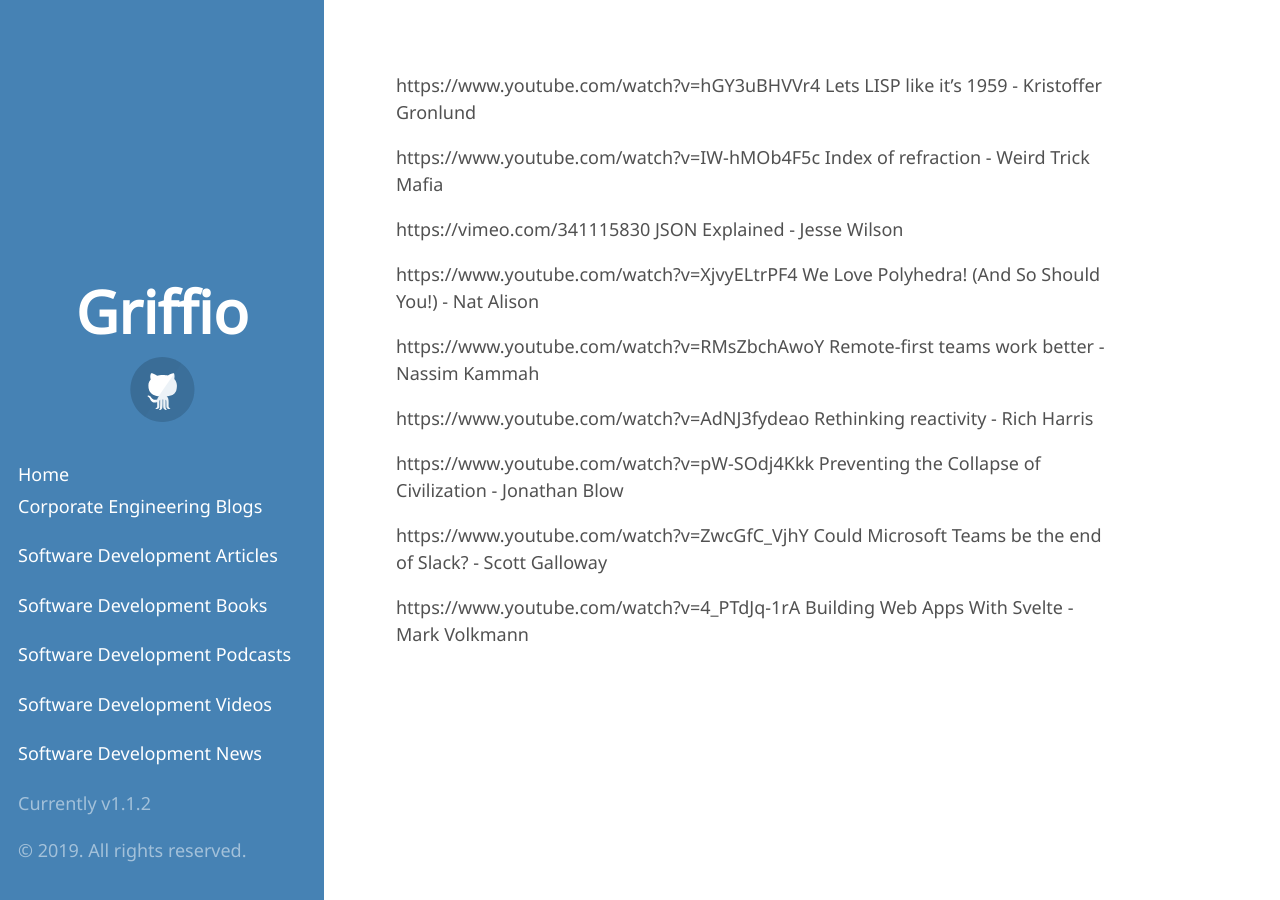
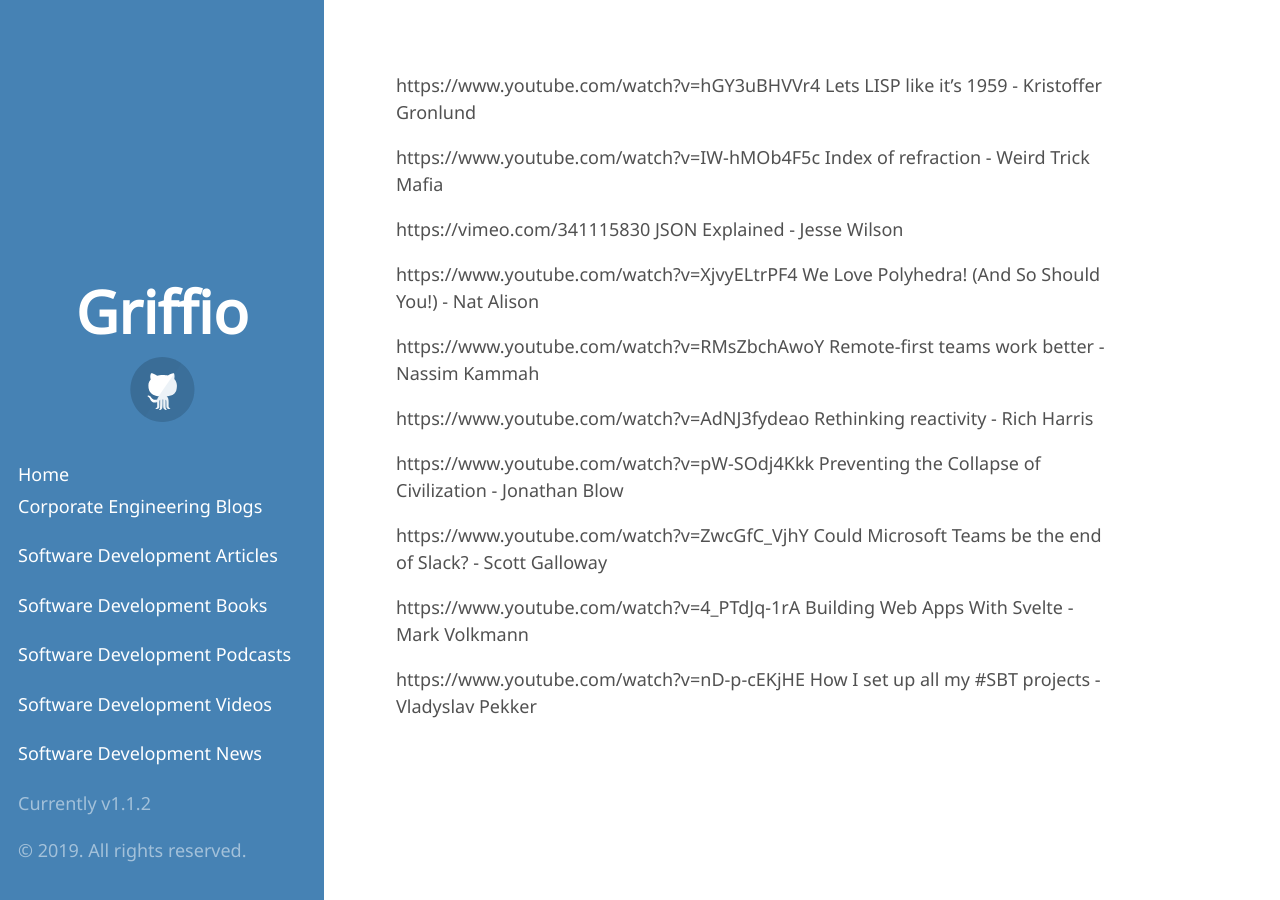
Before and after one commit to griffio/griffio.github.io, a Jekyll site: the page built from tech_talks_highlighted_2019.md, in a window 1280 px wide. Built offline with Jekyll 4.4.1, drawn with Linux system fonts in a browser that asks for light colours; some web fonts are replaced; our own code applies the rules of GitHub Pages for plain Markdown files.

Commit message:
Update tech_talks_highlighted_2019.md

```diff
--- a/tech_talks_highlighted_2019.md
+++ b/tech_talks_highlighted_2019.md
@@ -16,3 +16,5 @@
 https://www.youtube.com/watch?v=ZwcGfC_VjhY Could Microsoft Teams be the end of Slack? - Scott Galloway
 
 https://www.youtube.com/watch?v=4_PTdJq-1rA Building Web Apps With Svelte - Mark Volkmann
+
+https://www.youtube.com/watch?v=nD-p-cEKjHE How I set up all my #SBT projects - Vladyslav Pekker
```
